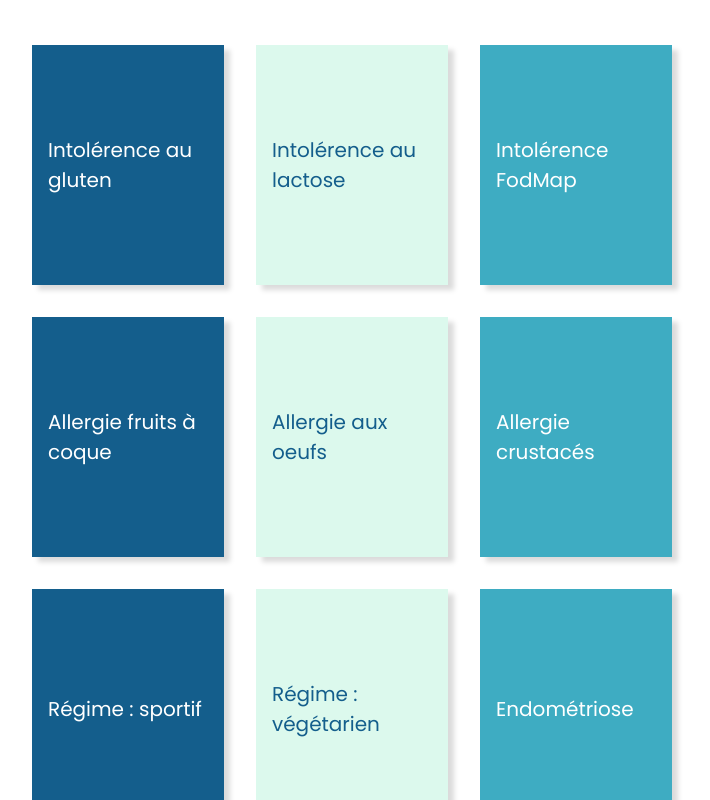
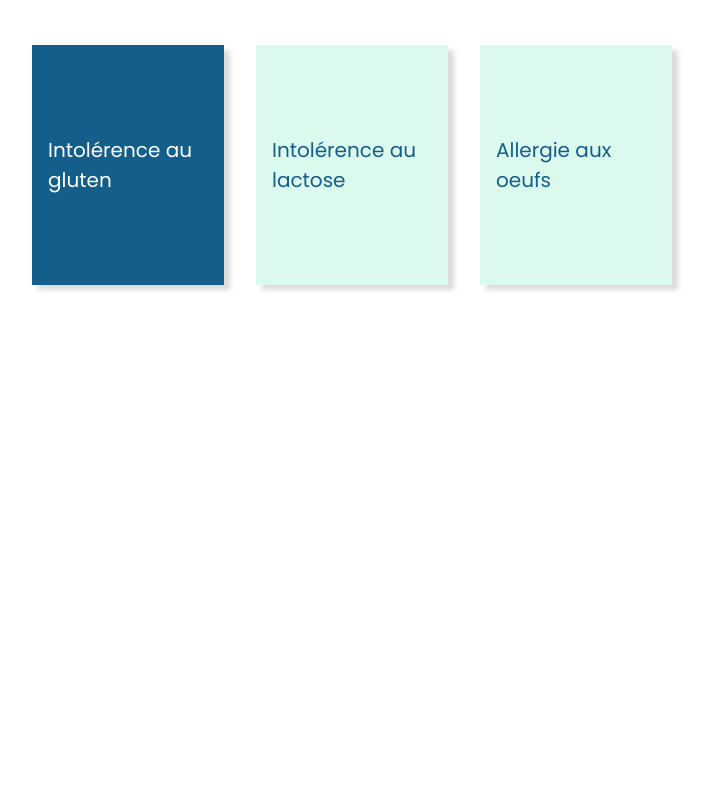
Before and after one commit to WildCodeSchool/fraise-P2, a React (Vite) app: page / in a window 1280 px wide. Shown: the part 580-1380 px from the top of the page, without its empty margins (288-998 px from the left). Built offline with nearby package versions, Linux system fonts and the light colour scheme; no server answers.

Commit message:
insert features search bar + filter + slider

```diff
--- a/src/pages/Home.js
+++ b/src/pages/Home.js
@@ -5,14 +5,14 @@ import NutriPage from './NutriPage';
 
 const dietProfile = [
   { color: "dark_blue", specialDiet:"gluten", description: "Intolérence au gluten" },
-  { color: "creme_blue", specialDiet:"lactose", description: "Intolérence au lactose" },
-  { color: "blue", specialDiet:"fodmap", description: "Intolérence FodMap" },
-  { color: "dark_blue", specialDiet:"nuts", description: "Allergie fruits à coque" },
+  { color: "creme_blue", specialDiet:"milk", description: "Intolérence au lactose" },
+  // { color: "blue", specialDiet:"fodmap", description: "Intolérence FodMap" },
+  // { color: "dark_blue", specialDiet:"nuts", description: "Allergie fruits à coque" },
   { color: "creme_blue", specialDiet:"eggs", description: "Allergie aux oeufs" },
-  { color: "blue", specialDiet:"seaFood", description: "Allergie crustacés" },
-  { color: "dark_blue", specialDiet:"sport", description: "Régime : sportif" },
-  { color: "creme_blue", specialDiet:"veggie", description: "Régime : végétarien" },
-  { color: "blue", specialDiet:"endometriose", description: "Endométriose" }
+  // { color: "blue", specialDiet:"seaFood", description: "Allergie crustacés" },
+  // { color: "dark_blue", specialDiet:"sport", description: "Régime : sportif" },
+  // { color: "creme_blue", specialDiet:"veggie", description: "Régime : végétarien" },
+  // { color: "blue", specialDiet:"endometriose", description: "Endométriose" }
 ]
 
 const Home = () => {
--- a/src/pages/NutriPage.js
+++ b/src/pages/NutriPage.js
@@ -119,11 +119,14 @@ const NutriPage = ({description, specialDiet}) => {
 
    // //=========== without eggs ================
    const sortedListProd = data.filter((prod)=> {if(
-    !prod.allergens.includes("gluten") &&
-    !prod.allergens_from_ingredients.includes("gluten")&&
-    !prod.allergens_hierarchy.includes("gluten")
+    !prod.allergens.includes(`${specialDiet}`) &&
+    !prod.allergens_from_ingredients.includes(`${specialDiet}`)&&
+    !prod.allergens_hierarchy.includes(`${specialDiet}`)
     ){
-      console.log(prod)
+
+      console.log(prod.brands)
+      console.log(prod.allergens)
+
       return prod
     }});
 
```
